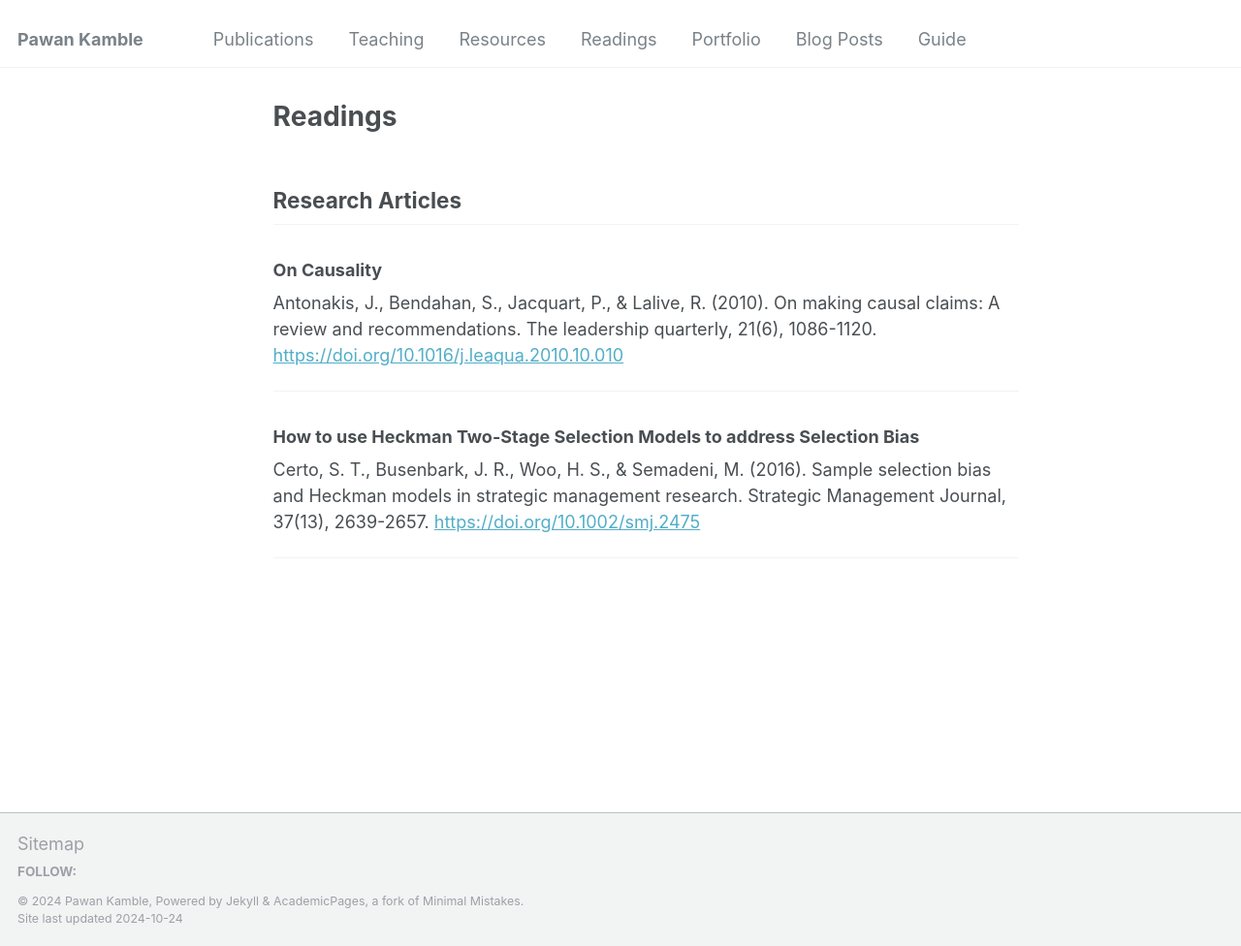
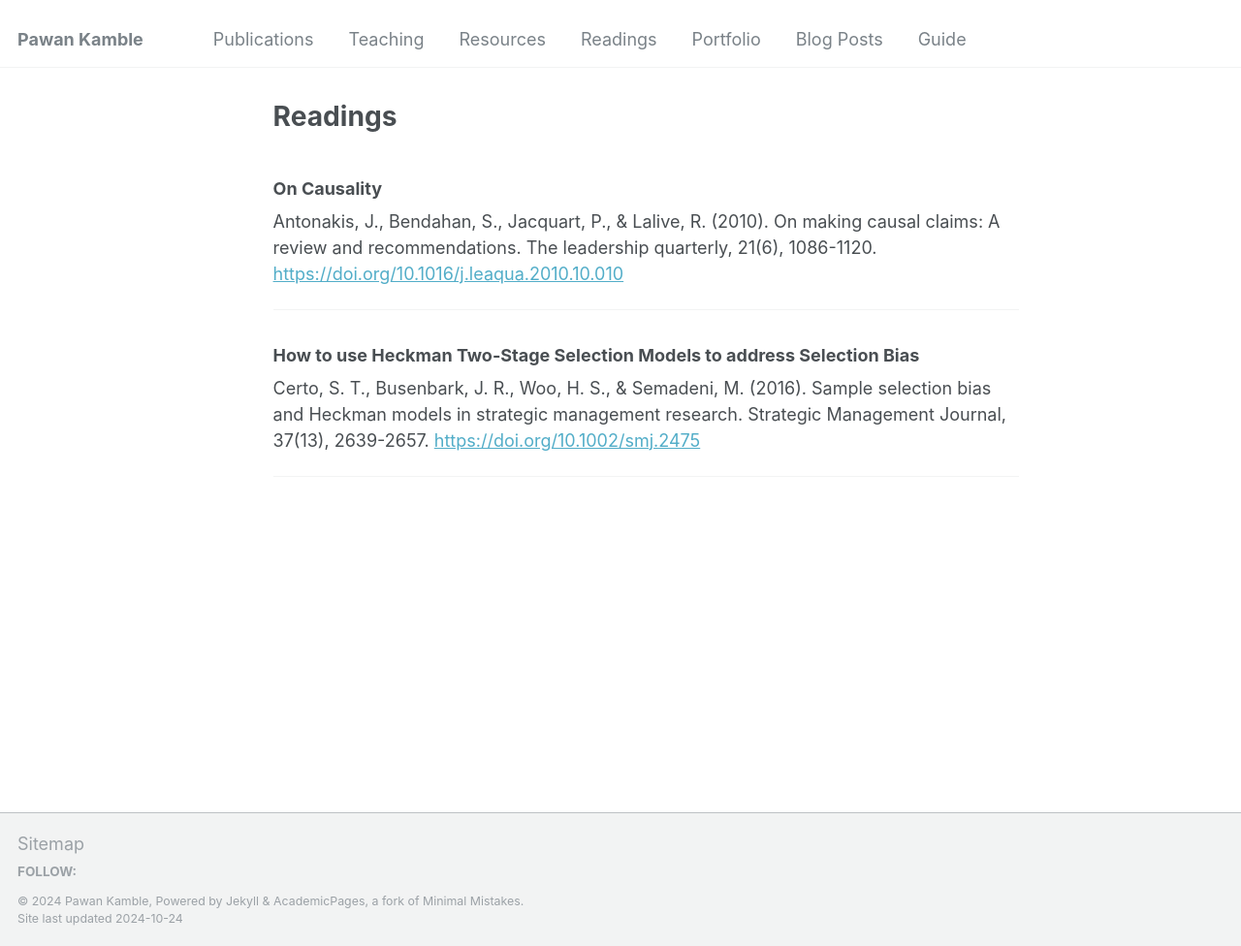
Before and after one commit to pawankb13/pawankb13.github.io, a Jekyll site: the page built from _pages/readings.md, in a window 1280 px wide and 976 px high. Shown: the whole window at 97% size. Built offline with Jekyll 4.4.1, drawn with Linux system fonts in a browser that asks for light colours.

Commit message:
Updated: About me and readings

```diff
--- a/_pages/readings.md
+++ b/_pages/readings.md
@@ -3,7 +3,6 @@ permalink: /readings/
 title: "Readings"
 author_profile: false
 ---
-## Research Articles
 
 ### On Causality
 
```
Also changed, not shown: _pages/about.md (+0 -2 lines).
